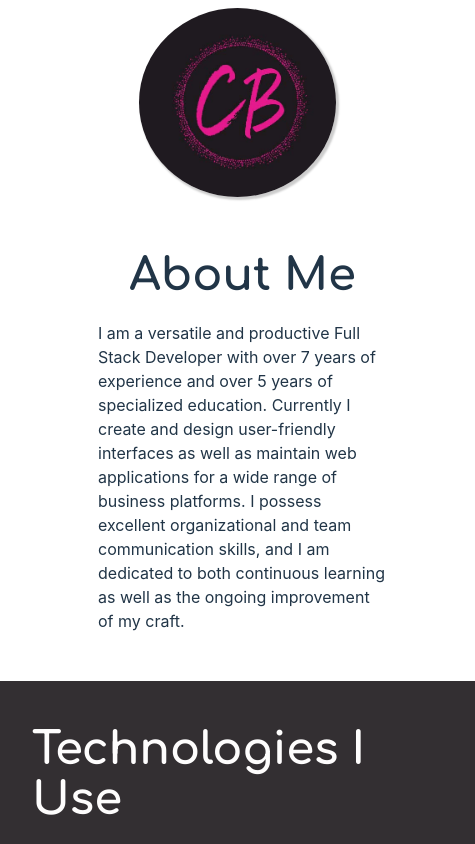
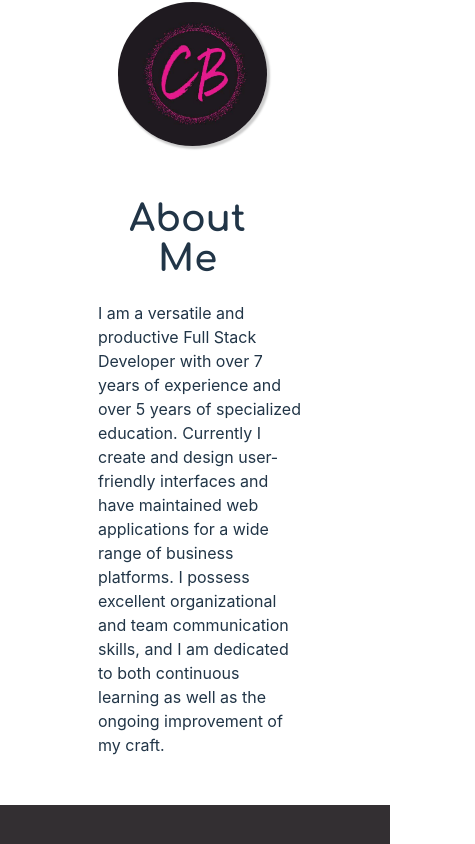
Before and after one commit to chantityb/Portfolio24, a React (Vite) app: page / in a window 390 px wide. Shown: the part 950-1794 px from the top of the page, 475 px wide, since content can reach past the window. Built offline with nearby package versions, Linux system fonts and the light colour scheme; a web font is replaced by a local one.

Commit message:
added additional media queries

```diff
--- a/src/App.css
+++ b/src/App.css
@@ -143,6 +143,10 @@ html {
     margin-bottom: 0 !important;
   }
 
+  .aboutme-container img {
+    max-height: 290px !important;
+  }
+
   .aboutme-content {
     margin-top: -15px !important;
   }
@@ -167,8 +171,8 @@ html {
 
 @media screen and (max-width: 768px) {
    #root {
-        min-width: 640px;
       --page-padding: 1rem 2rem;
+      min-width: 640px;
    }
 
     .navbar-container {
@@ -185,12 +189,16 @@ html {
     margin-top: 7% !important;
   }
 
+  .aboutme-container img {
+    max-height: 280px !important;
+  }
+
   .aboutme-content h1 {
     text-align: center;
   }
 
-  .tech-grid-container {
-    width: 65% !important;
+  .technologies-container h1 {
+      margin-right: 3%;
   }
 
   .contact-container {
@@ -202,20 +210,29 @@ html {
 /* sm */
 @media (max-width: 640px) {
   #root {
-    min-width: 475px;
+    min-width: 513px;
+  }
+
+  .aboutme-container img {
+    margin-right: 15px;
   }
 
   .aboutme-content {
-    margin-left: 10px !important;
     margin-top: -10px !important;
   }
 
   .aboutme-content h1 {
     text-align: center;
+    margin-right: 11px;
   }
 
   .tech-grid-container {
     width: 60% !important;
+    margin-right: 11px;
+  }
+
+  .portfolio-container {
+    margin-right: 20px;
   }
 
   .contact-container {
@@ -223,9 +240,125 @@ html {
   }
 }
 
-/* xs */
-@media (min-width: 320px) {
+@media (max-width: 513px) {
   #root {
-    width: 100%;
+     min-width: 475px;
+  }
+
+  .technologies-container {
+    text-align: center;
   }
 }
+
+/* xs */
+@media (max-width: 475px) {
+  #root {
+    min-width: 460px;
+  }
+
+  .aboutme-container {
+    margin-left: 10px;
+  }
+
+  .aboutme-content h1 {
+    font-size: 2.5em !important;
+    margin-right: 8px;
+  }
+
+  .technologies-container h1 {
+    text-align: center;
+    margin-left: 5px;
+    font-size: 2.5em !important;
+  }
+
+  .tech-grid-container {
+    width: 40% !important;
+    margin-right: 32.5%;
+  }
+
+  .portfolio-container h1 {
+    font-size: 2.5em !important;
+  }
+}
+
+@media (max-width: 460px) {
+    #root {
+    min-width: 425px;
+  }
+
+  .aboutme-container img {
+    max-width: 65%;
+  }
+
+  .portfolio-container p {
+    text-align: center;
+  }
+
+  .portfolio-grid {
+    margin-left: 9%;
+  }
+
+  .contact-container {
+    margin-right: 0;
+  }
+}
+
+@media (max-width: 425px) {
+  .aboutme-content h1 {
+    margin-right: 25px;
+    font-size: 2.3em !important;
+  }
+
+  .technologies-container h1 {
+    font-size: 2.3em !important;
+  }
+
+  .tech-grid-container {
+    width: 90% !important;
+    margin-right: 0;
+  }
+
+  .portfolio-container h1 {
+    font-size: 2.3em !important;
+  }
+}
+
+@media (max-width: 400px) {
+  #root {
+    min-width: 376px;
+  }
+
+  .tech-grid-container {
+    width: 51% !important;
+    margin-left: -36%;
+  }
+
+  .portfolio-grid {
+    margin-left: 10%;
+  }
+
+}
+
+@media (max-width: 375px) {
+    .navbar-container {
+  padding: 1.5rem 1.8rem !important;
+  }
+
+  .technologies-container h1 {
+    margin-left: -5px;
+  }
+
+  .tech-grid-container {
+    margin-left: -44%;
+  }
+
+  .portfolio-grid {
+    margin-left: 7.5%;
+  }
+}
+
+@media (max-width: 320px) {
+  .navbar-container {
+  padding: 1.5rem 1.5rem !important;
+  }
+}
--- a/src/sections/AboutMe/AboutMe.jsx
+++ b/src/sections/AboutMe/AboutMe.jsx
@@ -13,7 +13,7 @@ function AboutMe() {
               <p>
                 I am a versatile and productive Full Stack Developer with over 7 years of
                 experience and over 5 years of specialized education. Currently I create
-                and design user-friendly interfaces as well as maintain web applications
+                and design user-friendly interfaces and have maintained web applications
                 for a wide range of business platforms. I possess excellent organizational and
                 team communication skills, and I am dedicated to both continuous learning as well
                 as the ongoing improvement of my craft.
--- a/src/sections/Contact/Contact.css
+++ b/src/sections/Contact/Contact.css
@@ -11,3 +11,12 @@
 .contact-name {
   font-family: "Petit Formal Script", cursive;
 }
+
+.anchor-mail a {
+  color: #fff !important;
+  font-weight: 400;
+}
+
+.anchor-mail a:hover {
+  color: #dddcdc !important;
+}
--- a/src/sections/Contact/Contact.jsx
+++ b/src/sections/Contact/Contact.jsx
@@ -6,7 +6,7 @@ function Contact() {
       <p className="contact-name">Chantity Buraimoh</p>
       <p>Louisville, KY</p>
       {/* <p>+1 (502) 715-5938</p> */}
-      <p>chantityb@email.com</p>
+      <p className="anchor-mail"><a href='mailto:chantityb@gmail.com'>chantityb@gmail.com</a></p>
     </div>
   )
 }
```
